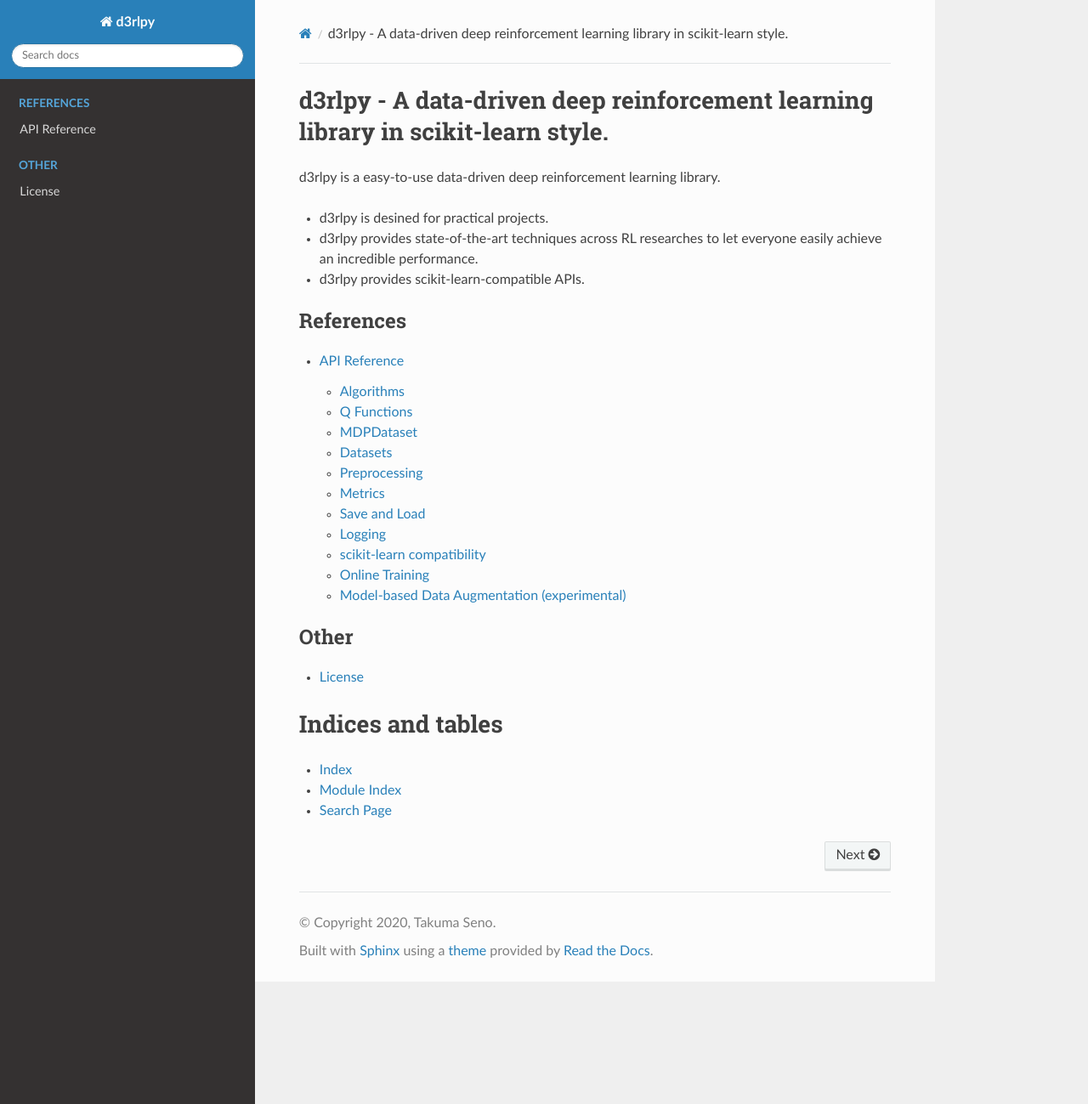
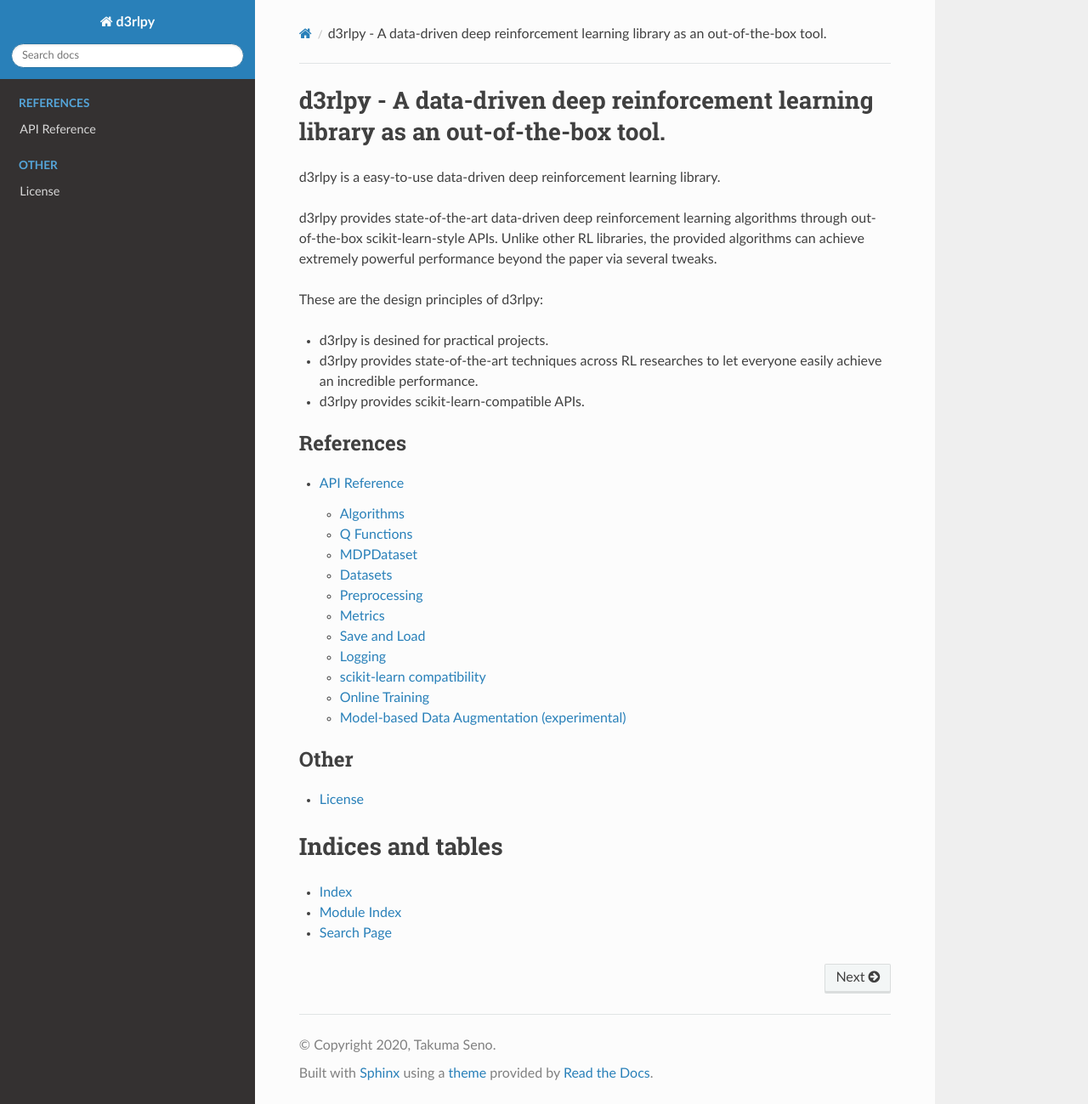
Before and after one commit to takuseno/d3rlpy, a Sphinx documentation site: the page built from docs/index.rst, in a window 1280 px wide and 1299 px high. Shown: the whole window at 85% size. Built offline with Sphinx 7.4.7 and the Read the Docs theme 2.0.0, drawn with Linux system fonts in a browser that asks for light colours; pages that are not in the unit, such as notebooks, are missing from menus.

Commit message:
Update index page of documentation

```diff
--- a/docs/index.rst
+++ b/docs/index.rst
@@ -3,11 +3,18 @@
    You can adapt this file completely to your liking, but it should at least
    contain the root `toctree` directive.
 
-d3rlpy - A data-driven deep reinforcement learning library in scikit-learn style.
-=================================================================================
+d3rlpy - A data-driven deep reinforcement learning library as an out-of-the-box tool.
+=====================================================================================
 
 d3rlpy is a easy-to-use data-driven deep reinforcement learning
 library.
+
+d3rlpy provides state-of-the-art data-driven deep reinforcement learning
+algorithms through out-of-the-box scikit-learn-style APIs.
+Unlike other RL libraries, the provided algorithms can achieve extremely
+powerful performance beyond the paper via several tweaks.
+
+These are the design principles of d3rlpy:
 
 * d3rlpy is desined for practical projects.
 * d3rlpy provides state-of-the-art techniques across RL researches to
```
